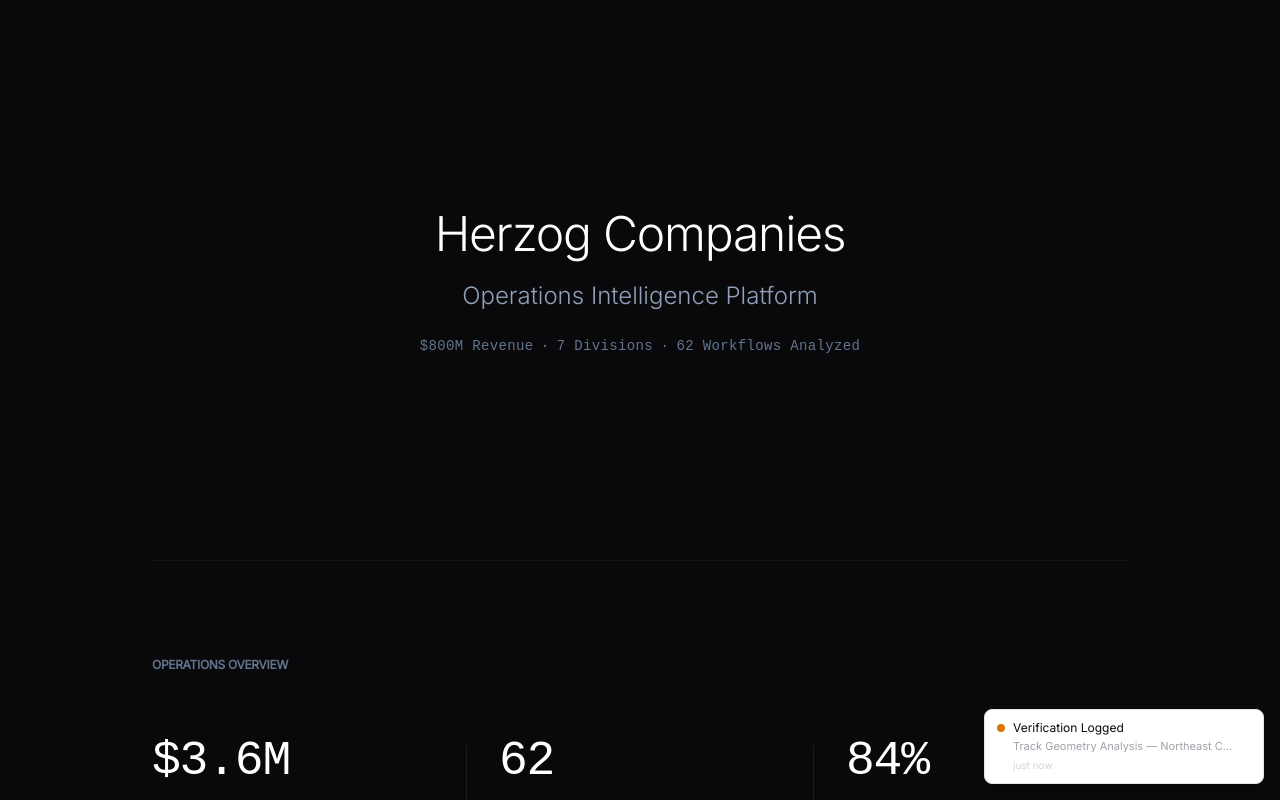
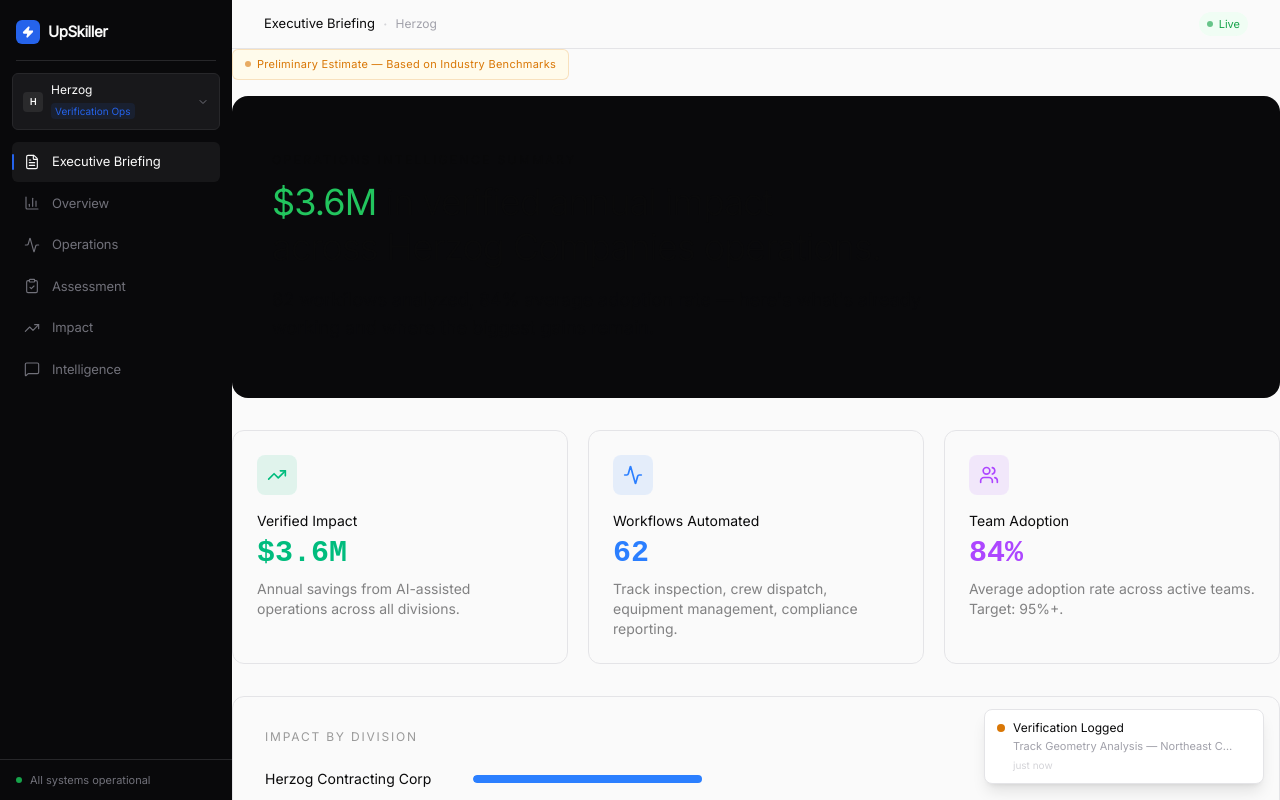
Before and after one commit to scotty123868/lastmile, a React (Vite) app: page /executive-briefing in a window 1280 px wide. Built offline with nearby package versions, Linux system fonts and the light colour scheme.

Commit message:
fix: Rewrite Executive Briefing as in-app page with operations metrics
- No longer full-bleed (was breaking scroll)
- Shows: $3.6M verified impact, 62 workflows, 84% adoption
- Division impact breakdown with progress bars
- Default route now redirects to /overview
- CTA links to operations dashboard

```diff
--- a/src/App.tsx
+++ b/src/App.tsx
@@ -82,7 +82,7 @@
       >
         <Routes location={location}>
           {/* Executive Briefing — default landing page */}
-          <Route path="/" element={<Navigate to="/executive-briefing" replace />} />
+          <Route path="/" element={<Navigate to="/overview" replace />} />
           <Route path="/executive-briefing" element={<ExecutiveBriefing />} />
 
           {/* Primary routes */}
@@ -116,7 +116,7 @@
   const location = useLocation();
   const [sidebarOpen, setSidebarOpen] = useState(false);
   const closeSidebar = useCallback(() => setSidebarOpen(false), []);
-  const isFullBleed = location.pathname === '/executive-briefing';
+  const isFullBleed = false; // Executive briefing now renders within app layout
 
   useEffect(() => { setSidebarOpen(false); }, [location.pathname]);
 
--- a/src/pages/ExecutiveBriefing.tsx
+++ b/src/pages/ExecutiveBriefing.tsx
@@ -1,31 +1,18 @@
 import { useRef } from 'react';
-import { Link } from 'react-router-dom';
 import { motion, useInView } from 'framer-motion';
-import { ArrowRight } from 'lucide-react';
-
-/* ── Division data ──────────────────────────────────────── */
-
-const divisions = [
-  { name: 'Herzog Contracting Corp', shortName: 'Contracting', revenue: '$340M', impact: '$2.1M', topMetric: '22 workflows optimized', industry: 'Rail & Highway Construction' },
-  { name: 'Herzog Railroad Services', shortName: 'Railroad', revenue: '$120M', impact: '$820K', topMetric: '8 workflows optimized', industry: 'Railroad Maintenance' },
-  { name: 'Herzog Services', shortName: 'Services', revenue: '$65M', impact: '$680K', topMetric: '86% readiness score', industry: 'Ultrasonic Rail Testing' },
-  { name: 'Herzog Technologies', shortName: 'Technologies', revenue: '$95M', impact: '$740K', topMetric: '10 workflows optimized', industry: 'Signal & PTC Systems' },
-  { name: 'Herzog Transit Services', shortName: 'Transit', revenue: '$110M', impact: '$860K', topMetric: '10 workflows optimized', industry: 'Passenger Rail Ops' },
-  { name: 'Herzog Energy', shortName: 'Energy', revenue: '$45M', impact: '$360K', topMetric: '88% readiness score', industry: 'Energy Infrastructure' },
-  { name: 'Green Group LLC', shortName: 'Green Group', revenue: '$25M', impact: '$240K', topMetric: '2 workflows identified', industry: 'Environmental Services' },
-];
-
-/* ── Fade-in wrapper ────────────────────────────────────── */
+import { ArrowRight, Activity, Users, TrendingUp } from 'lucide-react';
+import { useNavigate } from 'react-router-dom';
+import PreliminaryBanner from '../components/PreliminaryBanner';
 
 function FadeIn({ children, className = '', delay = 0 }: { children: React.ReactNode; className?: string; delay?: number }) {
   const ref = useRef<HTMLDivElement>(null);
-  const inView = useInView(ref, { once: true, margin: '-60px' });
+  const isInView = useInView(ref, { once: true, amount: 0.2 });
   return (
     <motion.div
       ref={ref}
       initial={{ opacity: 0, y: 24 }}
-      animate={inView ? { opacity: 1, y: 0 } : { opacity: 0, y: 24 }}
-      transition={{ duration: 0.6, delay, ease: [0.25, 0.46, 0.45, 0.94] }}
+      animate={isInView ? { opacity: 1, y: 0 } : { opacity: 0, y: 24 }}
+      transition={{ duration: 0.5, delay, ease: [0.22, 1, 0.36, 1] }}
       className={className}
     >
       {children}
@@ -33,158 +20,105 @@
   );
 }
 
-/* ── Page ────────────────────────────────────────────────── */
-
 export default function ExecutiveBriefing() {
-  const scrollRef = useRef<HTMLDivElement>(null);
+  const navigate = useNavigate();
 
   return (
-    <div className="min-h-screen bg-nav-bg text-white">
+    <div className="space-y-8 pb-16">
+      <PreliminaryBanner />
 
-      {/* ── Hero ─────────────────────────────────────────── */}
-      <section className="flex flex-col items-center justify-center min-h-[70vh] px-6 text-center">
+      {/* Hero Finding */}
+      <div className="bg-nav-bg rounded-2xl px-10 py-14 text-white">
         <FadeIn>
-          <h1 className="text-5xl font-light text-white tracking-tight leading-tight">
-            Herzog Companies
+          <p className="text-xs uppercase tracking-[0.2em] text-ink/40 mb-3">Operations Intelligence Summary</p>
+          <h1 className="text-4xl font-light leading-tight text-ink">
+            <span className="text-[#22C55E] font-normal">$3.6M</span> in verified annual impact
+            <br />across Herzog Companies operations.
           </h1>
-        </FadeIn>
-        <FadeIn delay={0.15}>
-          <p className="text-2xl text-slate-400 mt-4 font-light">
-            Operations Intelligence Platform
+          <p className="text-ink/50 mt-4 text-lg max-w-2xl">
+            62 workflows analyzed, 84% average adoption rate — here's what's already working
+            and where the biggest gains remain.
           </p>
         </FadeIn>
-        <FadeIn delay={0.3}>
-          <p className="text-sm text-slate-500 mt-6 font-mono tracking-wide">
-            $800M Revenue&ensp;&middot;&ensp;7 Divisions&ensp;&middot;&ensp;62 Workflows Analyzed
-          </p>
-        </FadeIn>
-      </section>
-
-      {/* ── Thin rule ────────────────────────────────────── */}
-      <div className="mx-auto w-full max-w-5xl px-6">
-        <div className="h-px bg-white/[0.06]" />
       </div>
 
-      {/* ── Operations Overview ──────────────────────────── */}
-      <section className="max-w-5xl mx-auto px-6 py-24">
-        <FadeIn>
-          <h2 className="text-xs font-semibold uppercase tracking-[0.2em] text-slate-500 mb-16">
-            Operations Overview
-          </h2>
+      {/* Three Key Metrics */}
+      <div className="grid grid-cols-1 md:grid-cols-3 gap-5">
+        <FadeIn delay={0.05}>
+          <div className="bg-surface-card rounded-xl border border-border p-6 h-full">
+            <div className="w-10 h-10 rounded-lg bg-emerald-500/10 flex items-center justify-center mb-4">
+              <TrendingUp className="w-5 h-5 text-emerald-500" />
+            </div>
+            <p className="text-sm font-medium text-ink mb-1">Verified Impact</p>
+            <p className="text-3xl font-mono font-bold text-emerald-500">$3.6M</p>
+            <p className="text-sm text-ink/50 mt-2">Annual savings from AI-assisted operations across all divisions.</p>
+          </div>
         </FadeIn>
 
-        <div className="flex flex-col md:flex-row md:items-start gap-12 md:gap-0">
-          {/* Stat 1 */}
-          <FadeIn className="flex-1" delay={0.1}>
-            <p className="text-4xl md:text-5xl font-light font-mono text-white tracking-tight">$3.6M</p>
-            <p className="text-sm text-slate-400 mt-3 leading-relaxed max-w-[280px]">
-              Verified annual impact from AI-assisted operations
-            </p>
-          </FadeIn>
+        <FadeIn delay={0.1}>
+          <div className="bg-surface-card rounded-xl border border-border p-6 h-full">
+            <div className="w-10 h-10 rounded-lg bg-blue-500/10 flex items-center justify-center mb-4">
+              <Activity className="w-5 h-5 text-blue-500" />
+            </div>
+            <p className="text-sm font-medium text-ink mb-1">Workflows Automated</p>
+            <p className="text-3xl font-mono font-bold text-blue-500">62</p>
+            <p className="text-sm text-ink/50 mt-2">Track inspection, crew dispatch, equipment management, compliance reporting.</p>
+          </div>
+        </FadeIn>
 
-          {/* Separator */}
-          <div className="hidden md:block w-px h-20 bg-white/[0.08] mx-8 mt-2" />
-
-          {/* Stat 2 */}
-          <FadeIn className="flex-1" delay={0.2}>
-            <p className="text-4xl md:text-5xl font-light font-mono text-white tracking-tight">62</p>
-            <p className="text-sm text-slate-400 mt-3 leading-relaxed max-w-[280px]">
-              Workflows analyzed across all divisions
-            </p>
-          </FadeIn>
-
-          {/* Separator */}
-          <div className="hidden md:block w-px h-20 bg-white/[0.08] mx-8 mt-2" />
-
-          {/* Stat 3 */}
-          <FadeIn className="flex-1" delay={0.3}>
-            <p className="text-4xl md:text-5xl font-light font-mono text-white tracking-tight">84%</p>
-            <p className="text-sm text-slate-400 mt-3 leading-relaxed max-w-[280px]">
-              Average adoption rate across active teams
-            </p>
-          </FadeIn>
-        </div>
-      </section>
-
-      {/* ── Thin rule ────────────────────────────────────── */}
-      <div className="mx-auto w-full max-w-5xl px-6">
-        <div className="h-px bg-white/[0.06]" />
+        <FadeIn delay={0.15}>
+          <div className="bg-surface-card rounded-xl border border-border p-6 h-full">
+            <div className="w-10 h-10 rounded-lg bg-purple-500/10 flex items-center justify-center mb-4">
+              <Users className="w-5 h-5 text-purple-500" />
+            </div>
+            <p className="text-sm font-medium text-ink mb-1">Team Adoption</p>
+            <p className="text-3xl font-mono font-bold text-purple-500">84%</p>
+            <p className="text-sm text-ink/50 mt-2">Average adoption rate across active teams. Target: 95%+.</p>
+          </div>
+        </FadeIn>
       </div>
 
-      {/* ── Division Impact ──────────────────────────────── */}
-      <section className="py-24">
-        <div className="max-w-5xl mx-auto px-6 mb-12">
-          <FadeIn>
-            <h2 className="text-xs font-semibold uppercase tracking-[0.2em] text-slate-500">
-              Division Impact
-            </h2>
-          </FadeIn>
-        </div>
-
-        {/* Horizontal scroll container */}
-        <div className="relative">
-          {/* Left fade */}
-          <div className="pointer-events-none absolute left-0 top-0 bottom-0 w-12 z-10 bg-gradient-to-r from-nav-bg to-transparent" />
-          {/* Right fade */}
-          <div className="pointer-events-none absolute right-0 top-0 bottom-0 w-12 z-10 bg-gradient-to-l from-nav-bg to-transparent" />
-
-          <div
-            ref={scrollRef}
-            className="flex gap-4 overflow-x-auto px-6 pb-4 snap-x snap-mandatory scrollbar-hide"
-            style={{ scrollPaddingLeft: '1.5rem' }}
-          >
-            {divisions.map((div, i) => (
-              <motion.div
-                key={div.name}
-                initial={{ opacity: 0, x: 40 }}
-                whileInView={{ opacity: 1, x: 0 }}
-                viewport={{ once: true, margin: '-20px' }}
-                transition={{ duration: 0.5, delay: i * 0.08, ease: [0.25, 0.46, 0.45, 0.94] }}
-                className="snap-start flex-shrink-0 w-[280px] rounded-lg border border-white/[0.06] bg-white/[0.02] p-6 flex flex-col gap-4"
-              >
-                <div>
-                  <p className="text-[13px] font-medium text-white">{div.shortName}</p>
-                  <p className="text-[11px] text-slate-500 mt-0.5">{div.industry}</p>
+      {/* Division Impact Quick View */}
+      <FadeIn delay={0.1}>
+        <div className="bg-surface-card rounded-xl border border-border p-8">
+          <div className="flex items-center justify-between mb-6">
+            <p className="text-xs uppercase tracking-[0.15em] text-ink/40">Impact by Division</p>
+            <button onClick={() => navigate('/impact')} className="text-xs text-blue-500 hover:text-blue-400 flex items-center gap-1 cursor-pointer">
+              View Details <ArrowRight className="w-3 h-3" />
+            </button>
+          </div>
+          <div className="space-y-3">
+            {[
+              { name: 'Herzog Contracting Corp', impact: '$1.2M', pct: 33 },
+              { name: 'Herzog Transit Services', impact: '$560K', pct: 16 },
+              { name: 'Herzog Technologies', impact: '$520K', pct: 14 },
+              { name: 'Herzog Railroad Services', impact: '$480K', pct: 13 },
+              { name: 'Other divisions', impact: '$840K', pct: 24 },
+            ].map((div) => (
+              <div key={div.name} className="flex items-center gap-4">
+                <span className="text-sm text-ink w-48 flex-shrink-0">{div.name}</span>
+                <div className="flex-1 bg-surface rounded-full h-2 overflow-hidden">
+                  <div className="bg-blue-500 h-full rounded-full transition-all" style={{ width: `${div.pct}%` }} />
                 </div>
-
-                <div className="h-px bg-white/[0.06]" />
-
-                <div>
-                  <p className="text-2xl font-light font-mono text-white tracking-tight">{div.impact}</p>
-                  <p className="text-[11px] text-slate-500 mt-1">Annual Impact</p>
-                </div>
-
-                <p className="text-[12px] text-slate-400">{div.topMetric}</p>
-
-                <p className="text-[11px] text-slate-600 mt-auto">{div.revenue} revenue</p>
-              </motion.div>
+                <span className="text-sm font-mono font-medium text-ink w-16 text-right">{div.impact}</span>
+              </div>
             ))}
           </div>
         </div>
-      </section>
+      </FadeIn>
 
-      {/* ── Thin rule ────────────────────────────────────── */}
-      <div className="mx-auto w-full max-w-5xl px-6">
-        <div className="h-px bg-white/[0.06]" />
-      </div>
-
-      {/* ── CTA ──────────────────────────────────────────── */}
-      <section className="flex flex-col items-center justify-center py-32 px-6 text-center">
-        <FadeIn>
-          <Link
-            to="/overview"
-            className="group inline-flex items-center gap-2 text-lg text-blue hover:text-blue/80 transition-colors"
-          >
-            View Operations Dashboard
-            <ArrowRight className="w-4 h-4 transition-transform group-hover:translate-x-1" strokeWidth={1.8} />
-          </Link>
-        </FadeIn>
-        <FadeIn delay={0.15}>
-          <p className="text-[12px] text-slate-600 mt-8 font-light">
-            Prepared exclusively for Herzog Companies&ensp;&middot;&ensp;March 2026
-          </p>
-        </FadeIn>
-      </section>
+      {/* CTA */}
+      <FadeIn delay={0.1}>
+        <div className="bg-gradient-to-r from-blue-600 to-blue-700 rounded-xl p-8 text-white flex items-center justify-between">
+          <div>
+            <p className="text-lg font-medium">Explore the full operations dashboard</p>
+            <p className="text-blue-200 text-sm mt-1">Real-time workflows, adoption tracking, impact verification</p>
+          </div>
+          <button onClick={() => navigate('/overview')} className="bg-white text-blue-700 px-6 py-3 rounded-lg font-medium hover:bg-blue-50 transition-colors flex items-center gap-2 cursor-pointer flex-shrink-0">
+            Open Dashboard <ArrowRight className="w-4 h-4" />
+          </button>
+        </div>
+      </FadeIn>
     </div>
   );
 }
```
